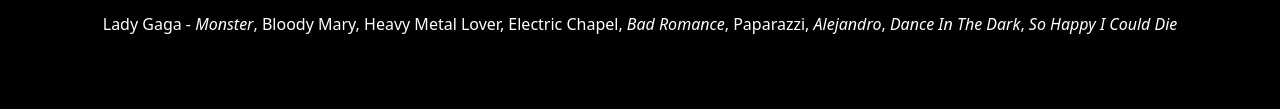
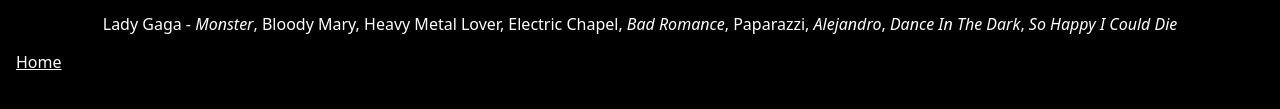
Before and after one commit to lise-charlotte/utpr-ving, a website: page page2.html in a window 1280 px wide. Shown: the part 373-482 px from the top of the page. Drawn offline with Linux system fonts and the light colour scheme.

Commit message:
Made a link to home aka page 1

```diff
--- a/page2.html
+++ b/page2.html
@@ -20,6 +20,7 @@
       <p style="color: white; text-align: center">Motionless In White - <em>Catharsis</em></p>
       <p style="color: white; text-align: center">Red - <em>Take It All Away</em></p>
       <p style="color: white; text-align: center">Lady Gaga - <em>Monster</em>, Bloody Mary, Heavy Metal Lover, Electric Chapel, <em>Bad Romance</em>, Paparazzi, <em>Alejandro</em>, <em>Dance In The Dark</em>, <em>So Happy I Could Die</em></p>
+      <a style ="color: white; text-align: center"href="index.html">Home</a>
     </main>
   </body>
 </html>
```
